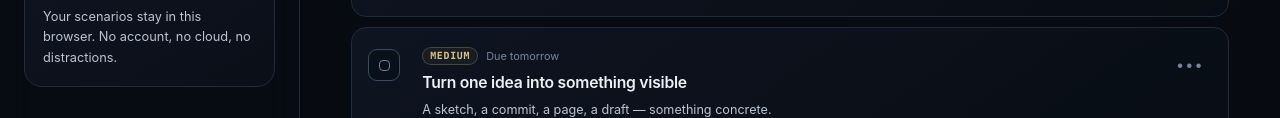
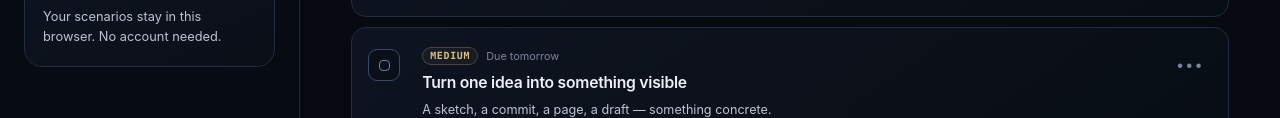
Before and after one commit to khademadib/scenario, a plain HTML site: page index.html in a window 1280 px wide. Shown: the part 387-505 px from the top of the page. Drawn offline with Linux system fonts and the light colour scheme.

Commit message:
copy: simplify local storage message

```diff
--- a/index.html
+++ b/index.html
@@ -55,7 +55,7 @@
           <h2 id="signal-heading">Signal</h2>
           <span class="status-dot"><i aria-hidden="true"></i> Local</span>
         </div>
-        <p class="sidebar-copy">Your scenarios stay in this browser. No account, no cloud, no distractions.</p>
+        <p class="sidebar-copy">Your scenarios stay in this browser. No account needed.</p>
       </section>
 
       <div class="sidebar-footer">
```
